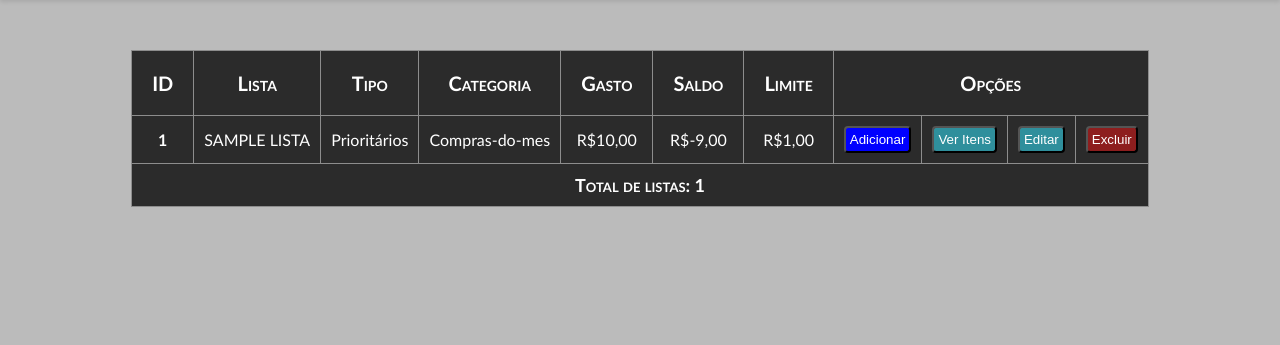
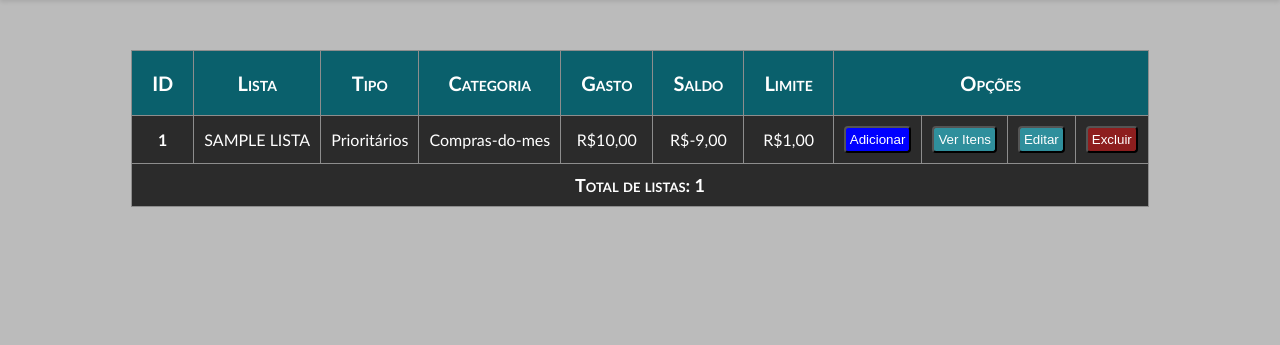
Before and after one commit to MoisesAvilar/gerenciamento_financeiro, a Django app: page /listas/ in a window 1280 px wide. Shown: the part 75-420 px from the top of the page. Run offline with Django 4.2, Linux system fonts and the light colour scheme; tables that the repository leaves empty hold one stand-in row (values such as "Sample post").

Commit message:
Fixado o cabeçãlho das tabelas no topo.

```diff
--- a/cria_lista/templates/css/table_list.css
+++ b/cria_lista/templates/css/table_list.css
@@ -27,6 +27,7 @@
 }
 
 table {
+    position: relative;
     margin: 0 auto;
     margin-top: 50px;
     margin-bottom: 50px;
@@ -35,6 +36,12 @@ table {
     background-color: var(--cor6);
     color: var(--cor5);
     font-family: var(--fonte-paragrafos);
+}
+
+thead > tr > th {
+    position: sticky;
+    top: -1px;
+    background-color: var(--cor1);
 }
 
 th {
@@ -59,7 +66,7 @@ tfoot > tr > th {
     font-size: 18px;
 }
 
-tr:nth-child(even) {
+tbody > tr:nth-child(even) {
     background-color: var(--cor8);
 }
 
```
Also changed, not shown: cria_lista/templates/cria_lista/listas.html (line endings or trailing spaces).
